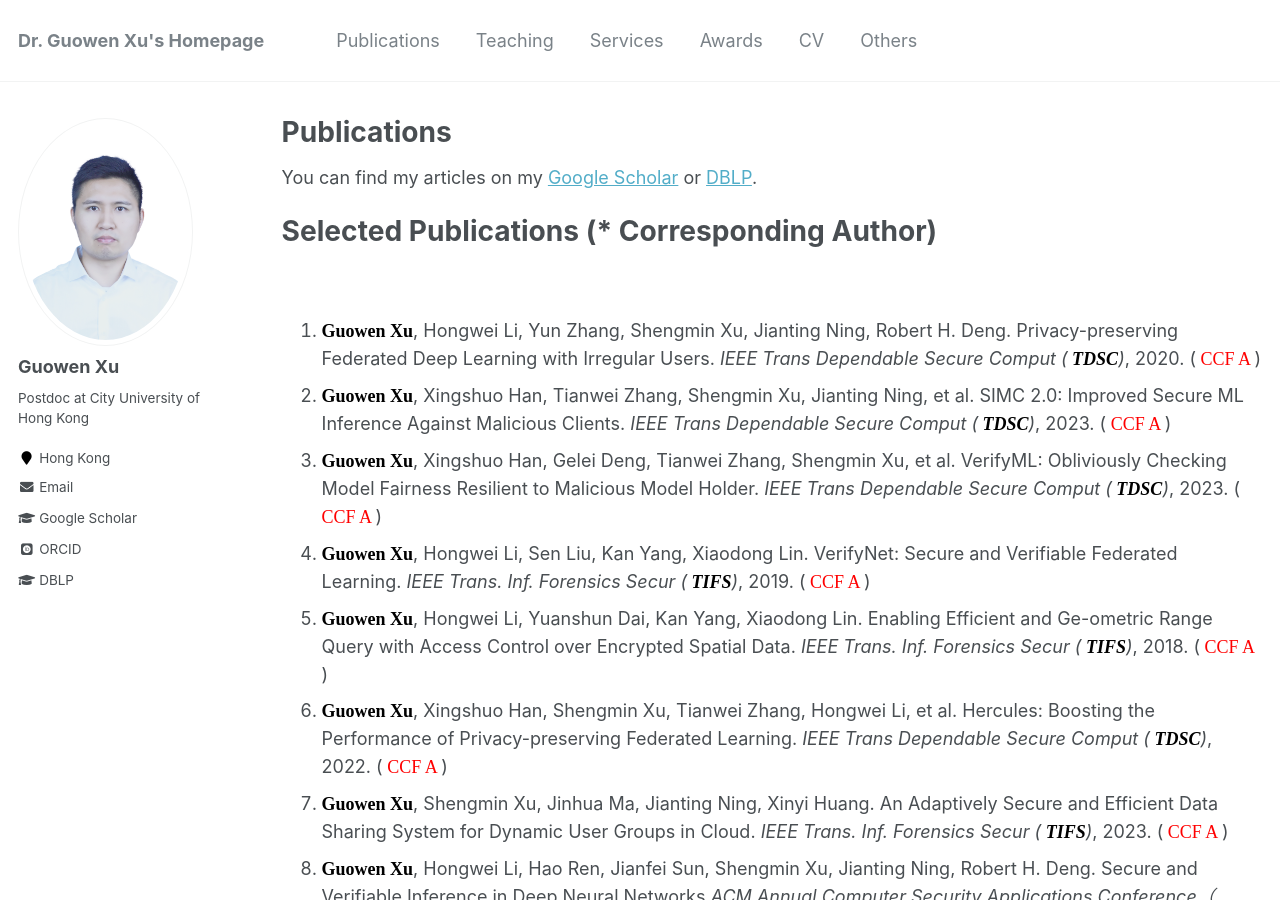
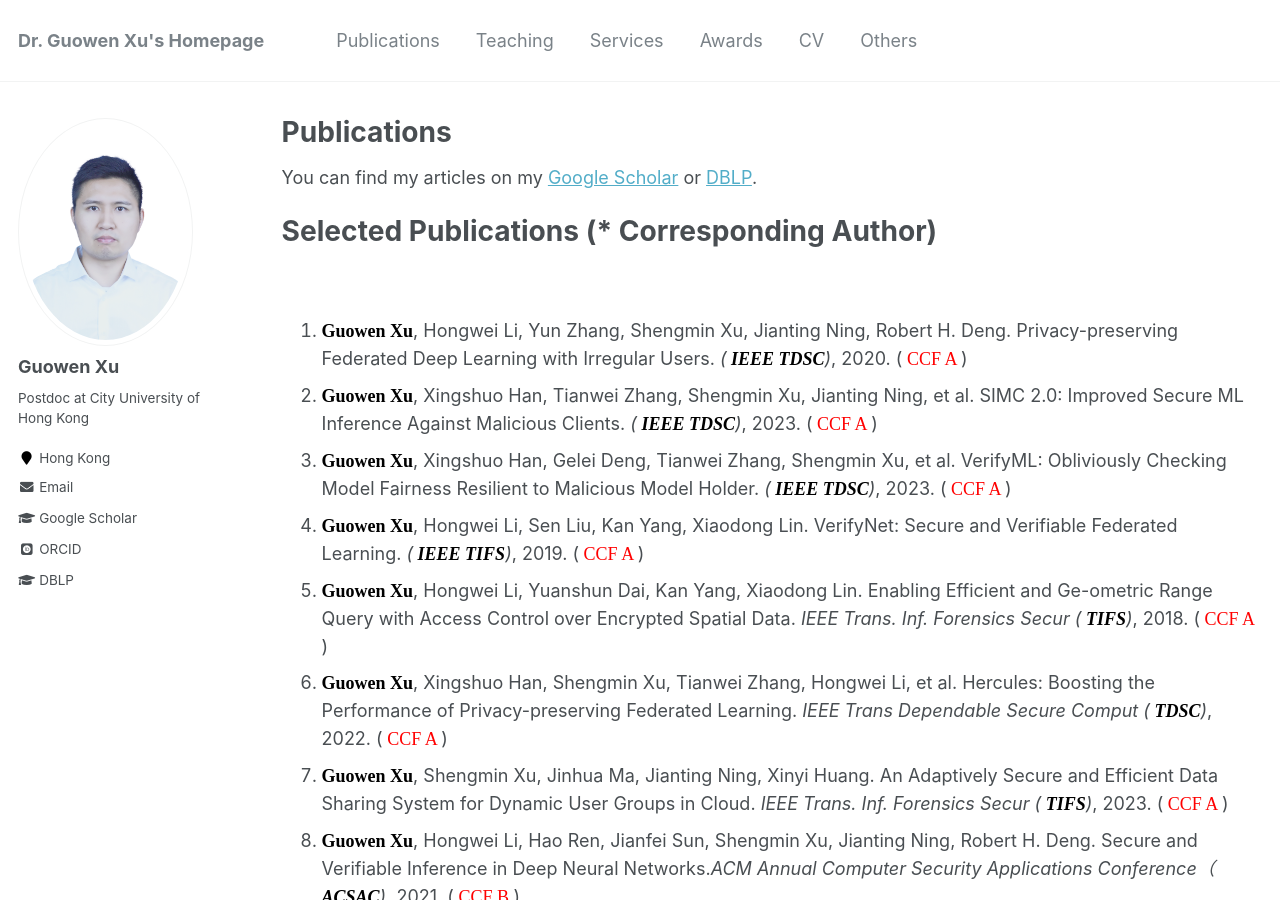
Before and after one commit to Guowen-xu/guowen-xu.github.io, a Jekyll site: the page built from _pages/publications.md, in a window 1280 px wide and 900 px high. Built offline with Jekyll 4.4.1, drawn with Linux system fonts in a browser that asks for light colours; some web fonts are replaced.

Commit message:
Update publications.md

```diff
--- a/_pages/publications.md
+++ b/_pages/publications.md
@@ -14,10 +14,10 @@ You can find my articles on my [Google Scholar](https://scholar.google.com.hk/ci
 
 
 
-1. **<font face="Times New Roman" color=black size=4> Guowen Xu</font>**, Hongwei Li, Yun Zhang, Shengmin Xu, Jianting Ning, Robert H. Deng. Privacy-preserving Federated Deep Learning with Irregular Users. *IEEE Trans Dependable Secure Comput (**<font face="Times New Roman" color=black size=4> TDSC</font>**)*, 2020. (<font face="Times New Roman" color=red size=4>  CCF A </font>)
-2. **<font face="Times New Roman" color=black size=4> Guowen Xu</font>**, Xingshuo Han, Tianwei Zhang, Shengmin Xu, Jianting Ning, et al. SIMC 2.0: Improved Secure ML Inference Against Malicious Clients. *IEEE Trans Dependable Secure Comput (**<font face="Times New Roman" color=black size=4> TDSC</font>**)*, 2023.  (<font face="Times New Roman" color=red size=4>  CCF A </font>)
-3. **<font face="Times New Roman" color=black size=4> Guowen Xu</font>**, Xingshuo Han, Gelei Deng, Tianwei Zhang, Shengmin Xu, et al. VerifyML: Obliviously Checking Model Fairness Resilient to Malicious Model Holder. *IEEE Trans Dependable Secure Comput (**<font face="Times New Roman" color=black size=4> TDSC</font>**)*, 2023. (<font face="Times New Roman" color=red size=4>  CCF A </font>)
-4. **<font face="Times New Roman" color=black size=4> Guowen Xu</font>**, Hongwei Li, Sen Liu, Kan Yang, Xiaodong Lin. VerifyNet: Secure and Verifiable Federated Learning. *IEEE Trans. Inf. Forensics Secur (**<font face="Times New Roman" color=black size=4> TIFS</font>**)*, 2019. (<font face="Times New Roman" color=red size=4>  CCF A </font>)
+1. **<font face="Times New Roman" color=black size=4> Guowen Xu</font>**, Hongwei Li, Yun Zhang, Shengmin Xu, Jianting Ning, Robert H. Deng. Privacy-preserving Federated Deep Learning with Irregular Users. *(**<font face="Times New Roman" color=black size=4> IEEE TDSC</font>**)*, 2020. (<font face="Times New Roman" color=red size=4>  CCF A </font>)
+2. **<font face="Times New Roman" color=black size=4> Guowen Xu</font>**, Xingshuo Han, Tianwei Zhang, Shengmin Xu, Jianting Ning, et al. SIMC 2.0: Improved Secure ML Inference Against Malicious Clients. *(**<font face="Times New Roman" color=black size=4> IEEE TDSC</font>**)*, 2023.  (<font face="Times New Roman" color=red size=4>  CCF A </font>)
+3. **<font face="Times New Roman" color=black size=4> Guowen Xu</font>**, Xingshuo Han, Gelei Deng, Tianwei Zhang, Shengmin Xu, et al. VerifyML: Obliviously Checking Model Fairness Resilient to Malicious Model Holder. *(**<font face="Times New Roman" color=black size=4> IEEE TDSC</font>**)*, 2023. (<font face="Times New Roman" color=red size=4>  CCF A </font>)
+4. **<font face="Times New Roman" color=black size=4> Guowen Xu</font>**, Hongwei Li, Sen Liu, Kan Yang, Xiaodong Lin. VerifyNet: Secure and Verifiable Federated Learning. *(**<font face="Times New Roman" color=black size=4> IEEE TIFS</font>**)*, 2019. (<font face="Times New Roman" color=red size=4>  CCF A </font>)
 5. **<font face="Times New Roman" color=black size=4> Guowen Xu</font>**, Hongwei Li, Yuanshun Dai, Kan Yang, Xiaodong Lin. Enabling Efficient and Ge-ometric Range Query with Access Control over Encrypted Spatial Data. *IEEE Trans. Inf. Forensics Secur (**<font face="Times New Roman" color=black size=4> TIFS</font>**)*,  2018. (<font face="Times New Roman" color=red size=4>  CCF A </font>)
 6. **<font face="Times New Roman" color=black size=4> Guowen Xu</font>**, Xingshuo Han, Shengmin Xu, Tianwei Zhang, Hongwei Li, et al. Hercules: Boosting the Performance of Privacy-preserving Federated Learning. *IEEE Trans Dependable Secure Comput (**<font face="Times New Roman" color=black size=4> TDSC</font>**)*, 2022. (<font face="Times New Roman" color=red size=4>  CCF A </font>)
 7. **<font face="Times New Roman" color=black size=4> Guowen Xu</font>**, Shengmin Xu, Jinhua Ma, Jianting Ning, Xinyi Huang. An Adaptively Secure and Efficient Data Sharing System for Dynamic User Groups in Cloud. *IEEE Trans. Inf. Forensics Secur (**<font face="Times New Roman" color=black size=4> TIFS</font>**)*, 2023. (<font face="Times New Roman" color=red size=4>  CCF A </font>)
```
